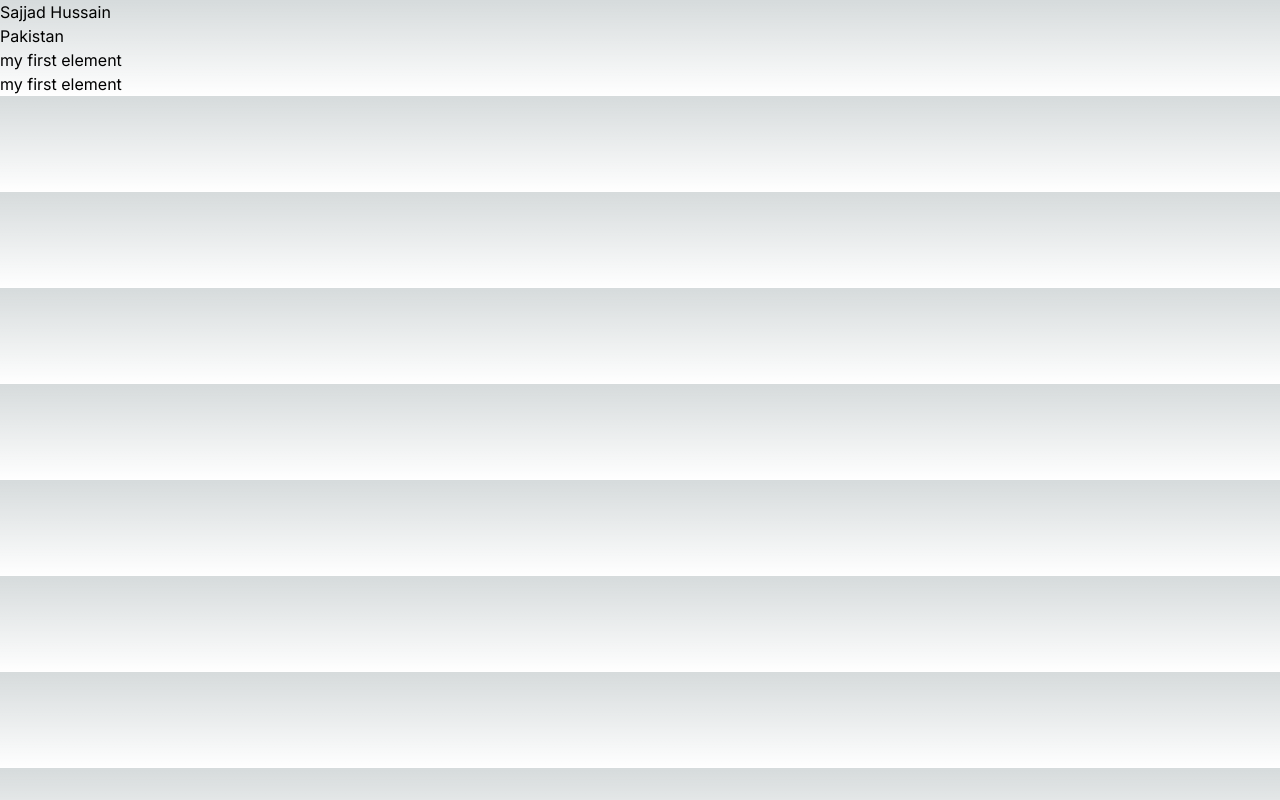
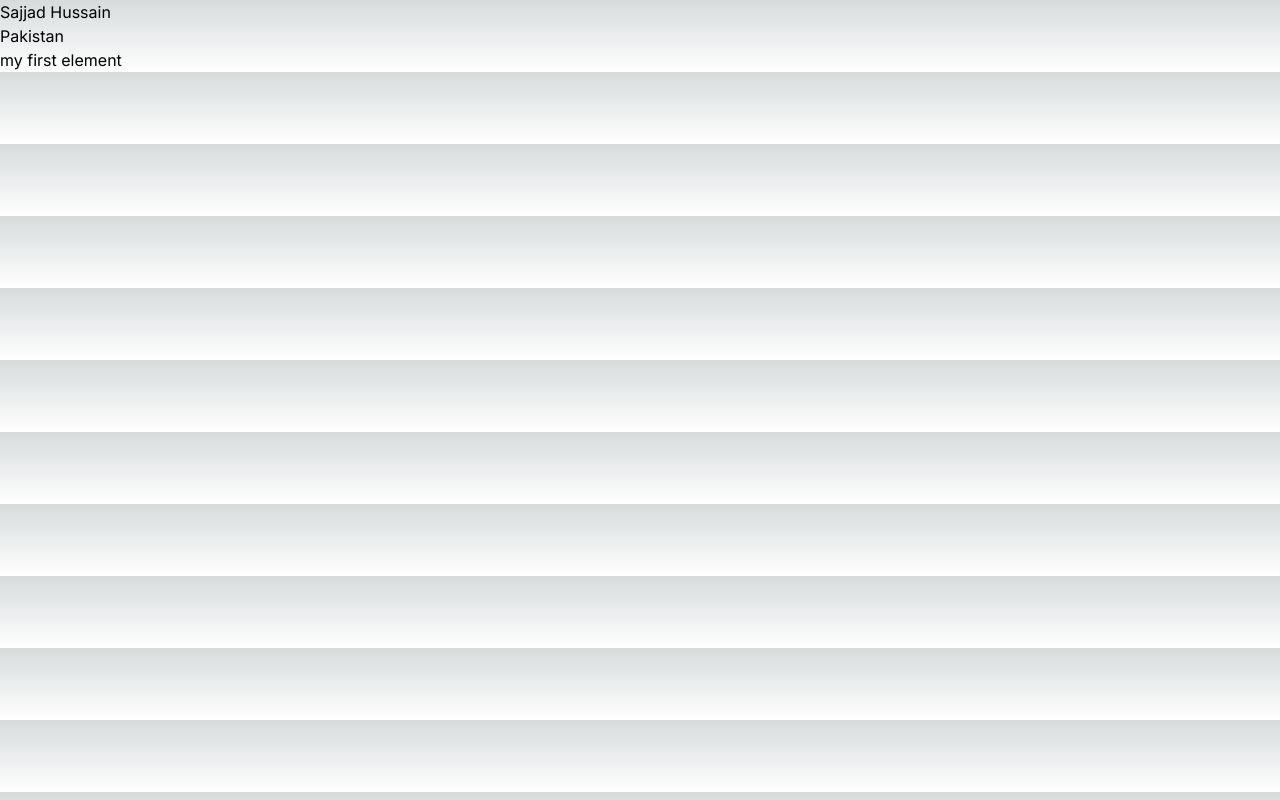
Before and after one commit to SajjadHussainRajput/my-app, a Next.js app: page / in a window 1280 px wide. Built offline with nearby package versions, Linux system fonts and the light colour scheme.

Commit message:
Update page.tsx

```diff
--- a/src/app/page.tsx
+++ b/src/app/page.tsx
@@ -7,8 +7,6 @@ export default function Home() {
   <h3>Pakistan  </h3>
 
   <Card/>
-  <Card/>
-
   </div>
   )
 }
```
